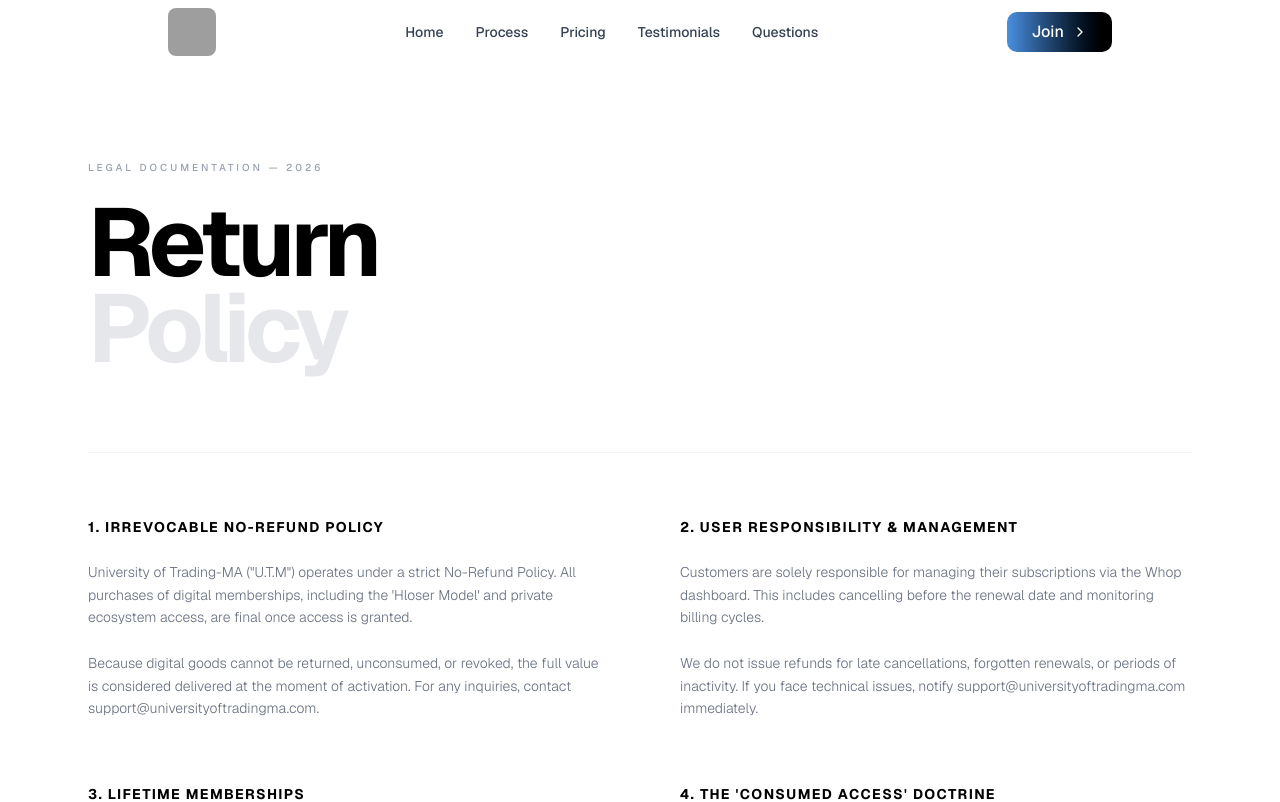
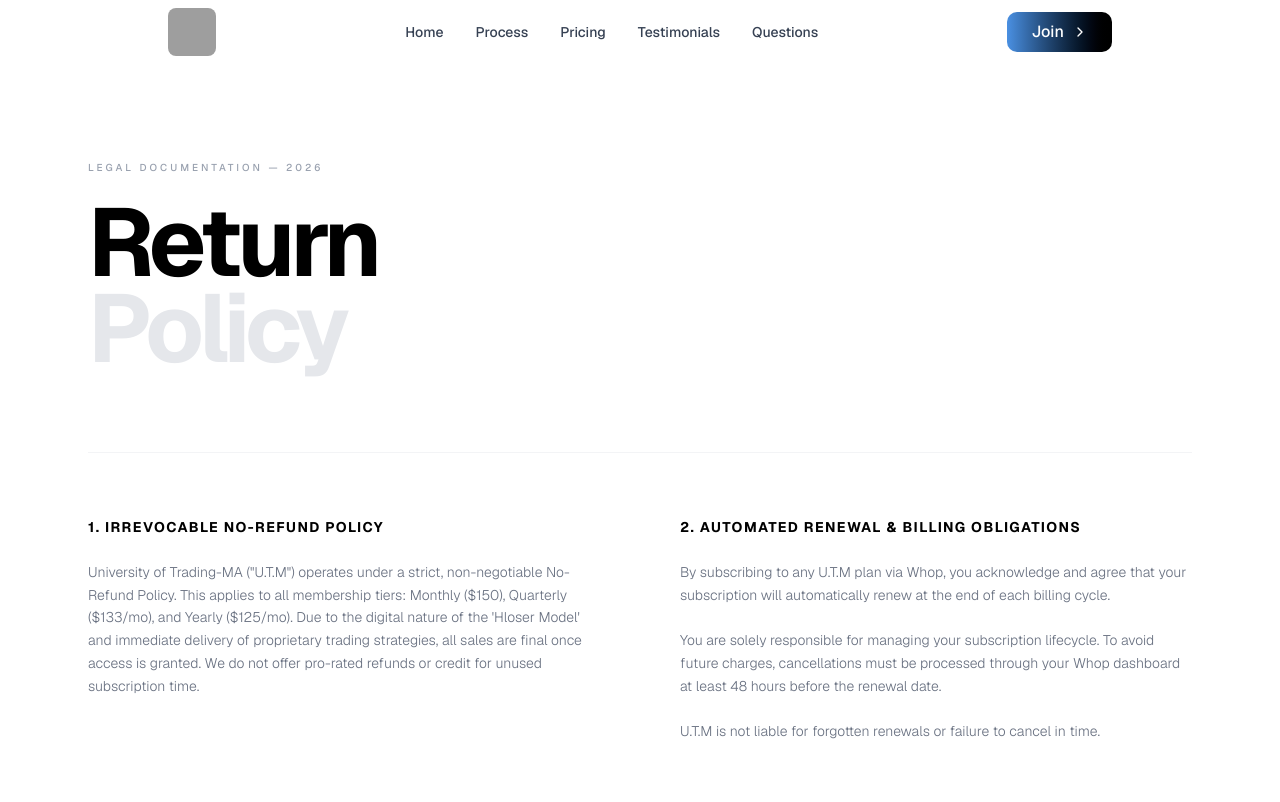
Before and after one commit to hloser77/University-of-Trading-MA, a Next.js app: page /refund in a window 1280 px wide. Shown: the top 802 px of the page. Built offline with nearby package versions, Linux system fonts and the light colour scheme; grey boxes are pictures that could not be loaded.

Commit message:
Update page.tsx

```diff
--- a/app/refund/page.tsx
+++ b/app/refund/page.tsx
@@ -7,15 +7,15 @@ export default function RefundPolicy() {
   const sections = [
     {
       title: "1. IRREVOCABLE NO-REFUND POLICY",
-      content: `University of Trading-MA ("U.T.M") operates under a strict No-Refund Policy. All purchases of digital memberships, including the 'Hloser Model' and private ecosystem access, are final once access is granted.
-
-Because digital goods cannot be returned, unconsumed, or revoked, the full value is considered delivered at the moment of activation. For any inquiries, contact support@universityoftradingma.com.`
+      content: `University of Trading-MA ("U.T.M") operates under a strict, non-negotiable No-Refund Policy. This applies to all membership tiers: Monthly ($150), Quarterly ($133/mo), and Yearly ($125/mo). Due to the digital nature of the 'Hloser Model' and immediate delivery of proprietary trading strategies, all sales are final once access is granted. We do not offer pro-rated refunds or credit for unused subscription time.`
     },
     {
-      title: "2. USER RESPONSIBILITY & MANAGEMENT",
-      content: `Customers are solely responsible for managing their subscriptions via the Whop dashboard. This includes cancelling before the renewal date and monitoring billing cycles.
+      title: "2. AUTOMATED RENEWAL & BILLING OBLIGATIONS",
+      content: `By subscribing to any U.T.M plan via Whop, you acknowledge and agree that your subscription will automatically renew at the end of each billing cycle.
 
-We do not issue refunds for late cancellations, forgotten renewals, or periods of inactivity. If you face technical issues, notify support@universityoftradingma.com immediately.`
+You are solely responsible for managing your subscription lifecycle. To avoid future charges, cancellations must be processed through your Whop dashboard at least 48 hours before the renewal date.
+
+U.T.M is not liable for forgotten renewals or failure to cancel in time.`
     },
     {
       title: "3. LIFETIME MEMBERSHIPS",
```
